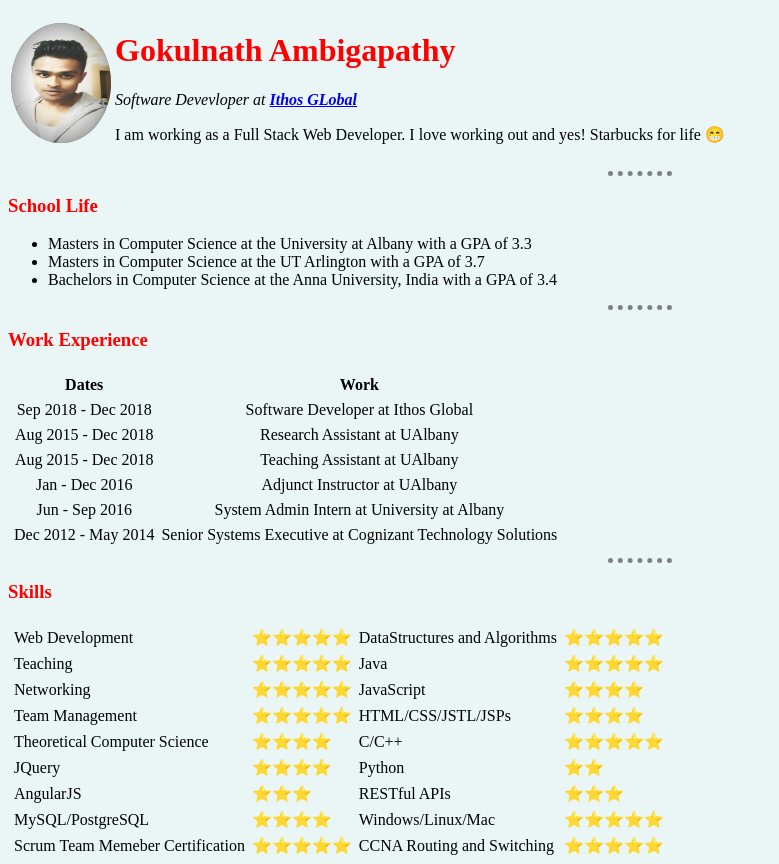
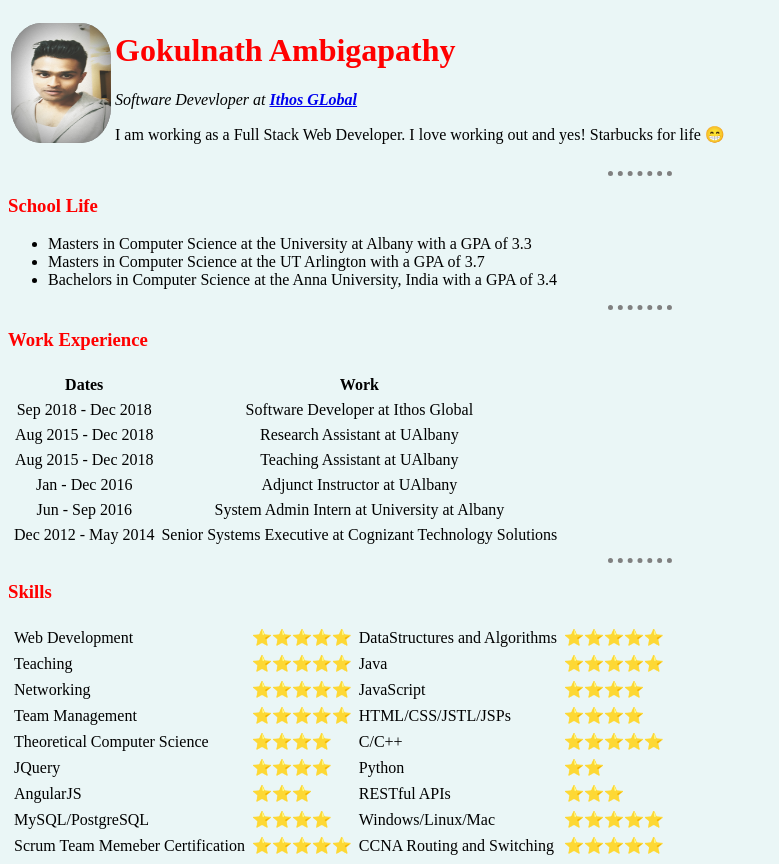
Before and after one commit to gokul7690/cv, a plain HTML site: page index.html in a window 1280 px wide. Shown: the top 864 px of the page, without its empty margins (0-779 px from the left). Drawn offline with Linux system fonts and the light colour scheme.

Commit message:
Add files via upload

```diff
--- a/css/styles.css
+++ b/css/styles.css
@@ -20,8 +20,7 @@
   .work{
     text-align: center;
   }
-
   img{
     background-color: grey;
-    border-radius: 150%;
+    border-radius: 30%;
   }
```
